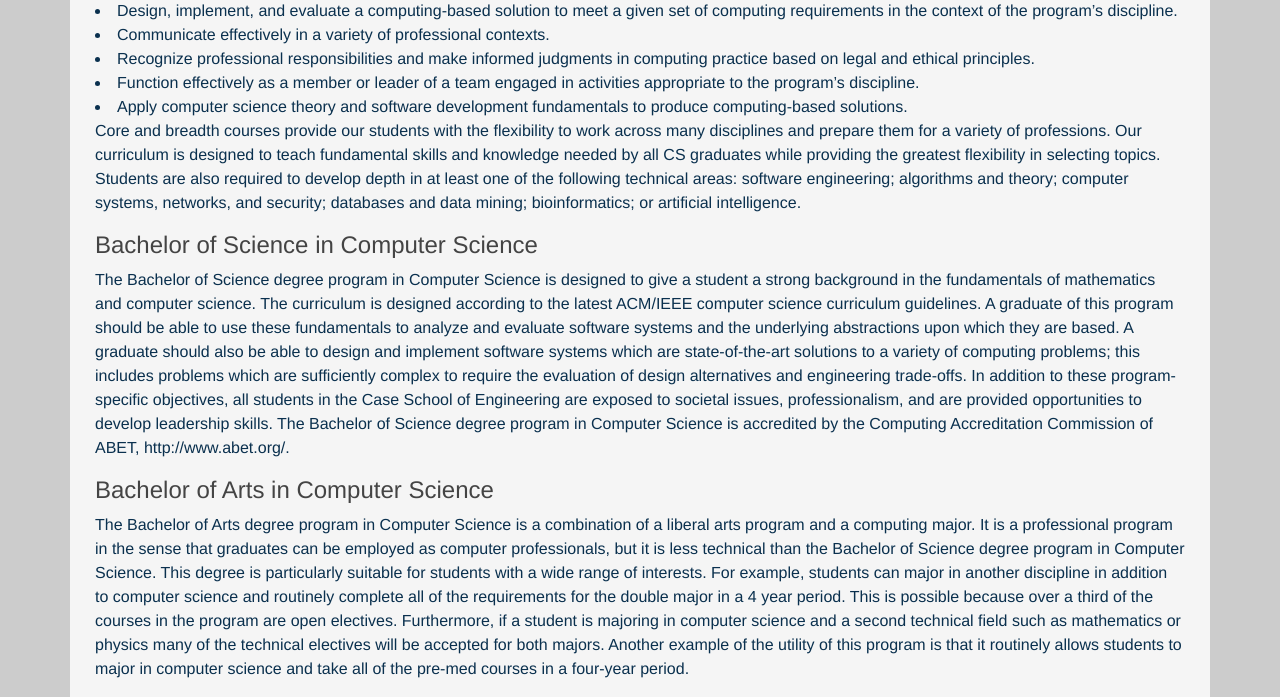
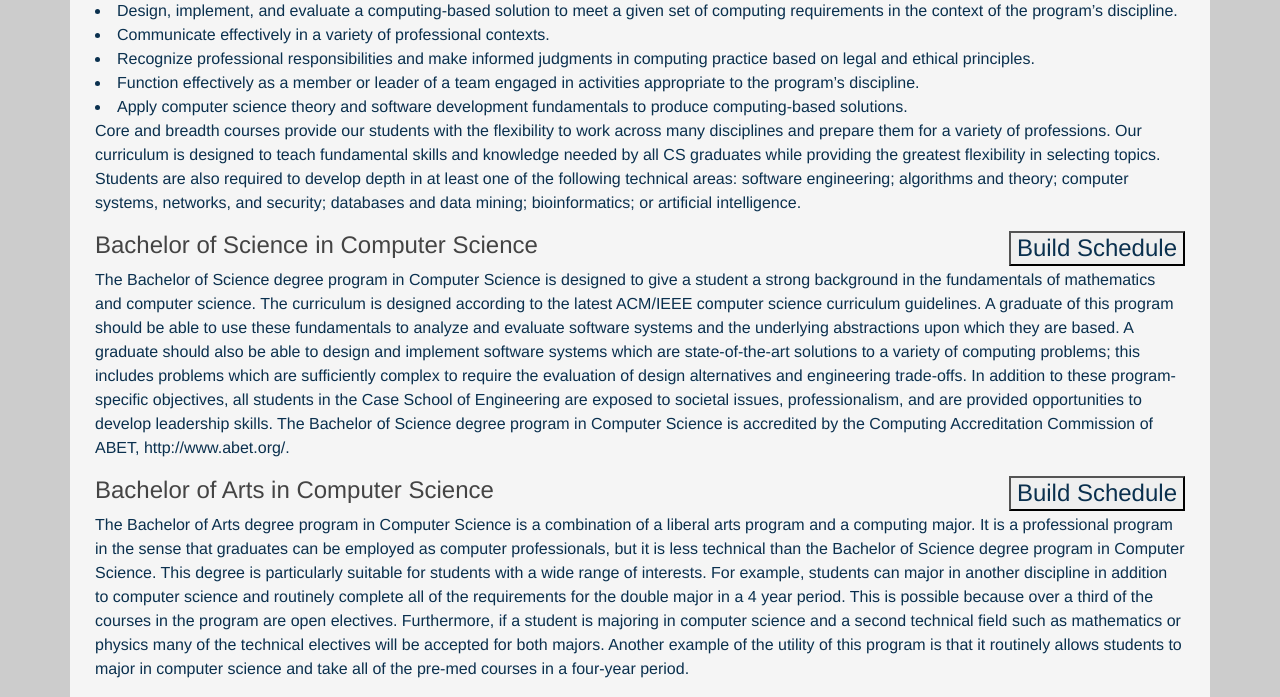
Before and after one commit to carolineyyzhu/csds3932021, a Django app: page / in a window 1280 px wide. Shown: the part 803-1500 px from the top of the page. Run offline with Django 3.2, Linux system fonts and the light colour scheme; some libraries are stand-ins or nearby versions.

Commit message:
added button to redirect to posb form index

```diff
--- a/CSPOSB/templates/index.html
+++ b/CSPOSB/templates/index.html
@@ -35,9 +35,9 @@
                 <li>Function effectively as a member or leader of a team engaged in activities appropriate to the program’s discipline.</li>
                 <li>Apply computer science theory and software development fundamentals to produce computing-based solutions.</li>
                 <p>Core and breadth courses provide our students with the flexibility to work across many disciplines and prepare them for a variety of professions. Our curriculum is designed to teach fundamental skills and knowledge needed by all CS graduates while providing the greatest flexibility in selecting topics. Students are also required to develop depth in at least one of the following technical areas: software engineering; algorithms and theory; computer systems, networks, and security; databases and data mining; bioinformatics; or artificial intelligence.</p>
-                <h4> <a id= "BSCS">Bachelor of Science in Computer Science</a> </h4>
+                <h4> <a id= "BSCS">Bachelor of Science in Computer Science</a> <button onclick="location.href='posb'" style="float: right;">Build Schedule</button></h4>
                 <p>The Bachelor of Science degree program in Computer Science is designed to give a student a strong background in the fundamentals of mathematics and computer science. The curriculum is designed according to the latest ACM/IEEE computer science curriculum guidelines. A graduate of this program should be able to use these fundamentals to analyze and evaluate software systems and the underlying abstractions upon which they are based. A graduate should also be able to design and implement software systems which are state-of-the-art solutions to a variety of computing problems; this includes problems which are sufficiently complex to require the evaluation of design alternatives and engineering trade-offs. In addition to these program-specific objectives, all students in the Case School of Engineering are exposed to societal issues, professionalism, and are provided opportunities to develop leadership skills. The Bachelor of Science degree program in Computer Science is accredited by the Computing Accreditation Commission of ABET, http://www.abet.org/.</p>
-                <h4> <a id= "BACS">Bachelor of Arts in Computer Science</a></h4>
+                <h4> <a id= "BACS">Bachelor of Arts in Computer Science</a> <button onclick="location.href='posb'" style="float: right;">Build Schedule</button></h4>
                 <p>The Bachelor of Arts degree program in Computer Science is a combination of a liberal arts program and a computing major. It is a professional program in the sense that graduates can be employed as computer professionals, but it is less technical than the Bachelor of Science degree program in Computer Science. This degree is particularly suitable for students with a wide range of interests. For example, students can major in another discipline in addition to computer science and routinely complete all of the requirements for the double major in a 4 year period. This is possible because over a third of the courses in the program are open electives. Furthermore, if a student is majoring in computer science and a second technical field such as mathematics or physics many of the technical electives will be accepted for both majors. Another example of the utility of this program is that it routinely allows students to major in computer science and take all of the pre-med courses in a four-year period.</p>
                 <h4>Major in Computer Science (BS and BA)</h4>
                 <p><strong>BS Degree.</strong>  Each student is required to complete a total of 20 computer science and computer science related courses, totaling at least 63 credits. The 20 courses must include: all 6 core courses; at least 5 computer science breadth courses; and at least 4 courses in one of the listed computer science depth areas, including all starred courses in that area. The remaining courses needed to fulfill the 20 course requirement may come from the computer science breadth courses, courses of any computer science depth area, and up to 6 of the 20 courses may come from the list of approved technical electives with at most two group 2 courses and none from the group 3 list. Other computer science related courses not listed here may be used with prior permission from the student’s academic advisor. Some courses appear in more than one list. The same course may be used to satisfy multiple requirements of the core, computer science breadth and depth requirements, but courses may not be double counted for the purpose of achieving 20 separate computer science courses and 63 credits
```
